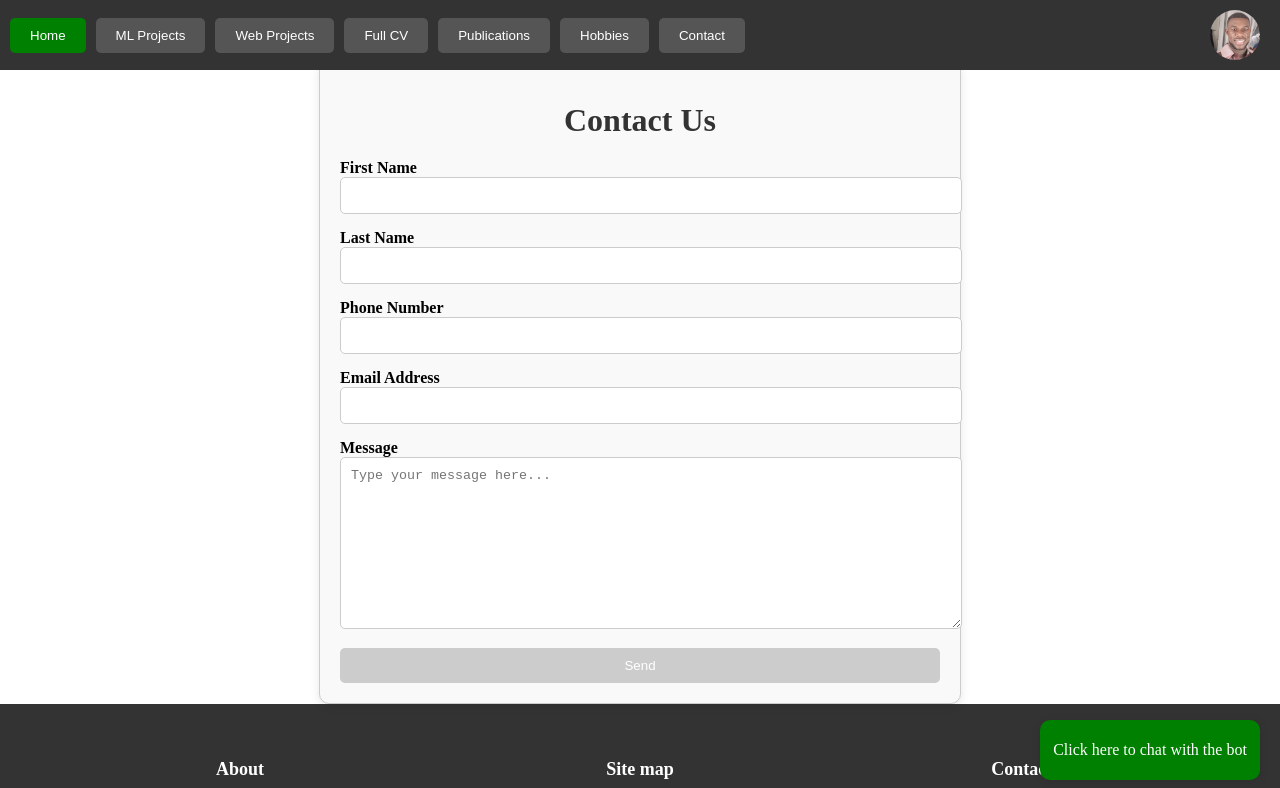
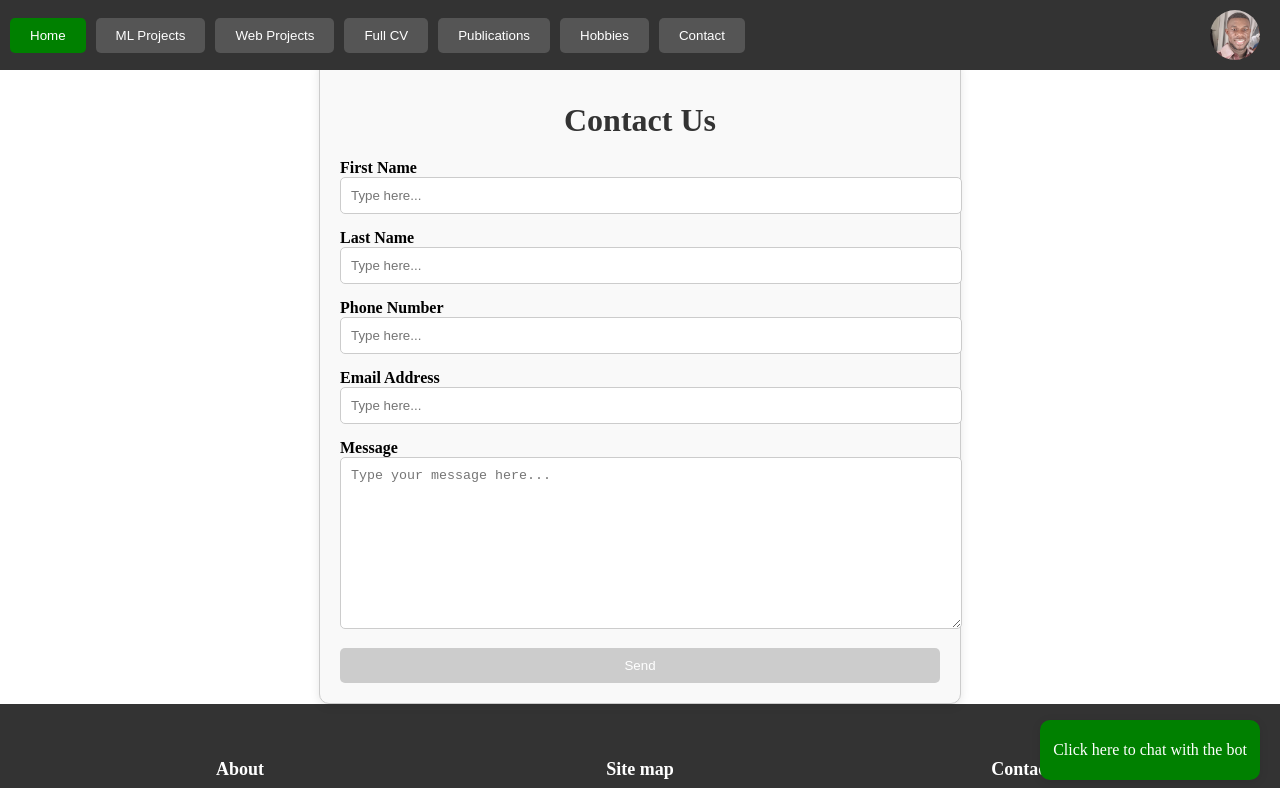
Before and after one commit to rogerjeasy/mycv-client, a React (Create React App) app: page /contact in a window 1280 px wide. Shown: the top 788 px of the page. Built offline with nearby package versions, Linux system fonts and the light colour scheme.

Commit message:
added place holder in contact form

```diff
--- a/src/components/views/Contact.js
+++ b/src/components/views/Contact.js
@@ -71,6 +71,7 @@ const Contact = () => {
             type="text"
             name="firstName"
             value={formData.firstName}
+            placeholder='Type here...'
             onChange={handleChange}
             required
           />
@@ -81,6 +82,7 @@ const Contact = () => {
             type="text"
             name="lastName"
             value={formData.lastName}
+            placeholder='Type here...'
             onChange={handleChange}
           />
         </div>
@@ -90,6 +92,7 @@ const Contact = () => {
             type="tel"
             name="phone"
             value={formData.phone}
+            placeholder='Type here...'
             onChange={handleChange}
           />
         </div>
@@ -99,6 +102,7 @@ const Contact = () => {
             type="email"
             name="email"
             value={formData.email}
+            placeholder='Type here...'
             onChange={handleChange}
             required
           />
```
